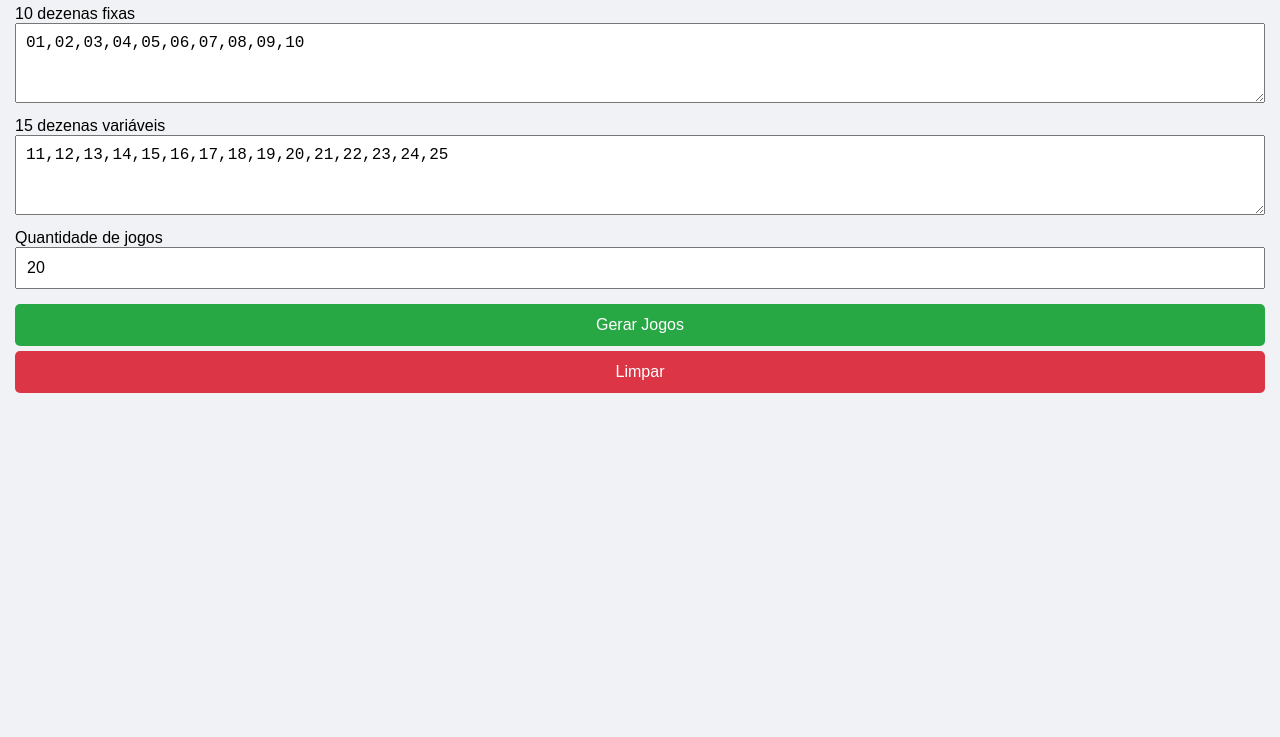
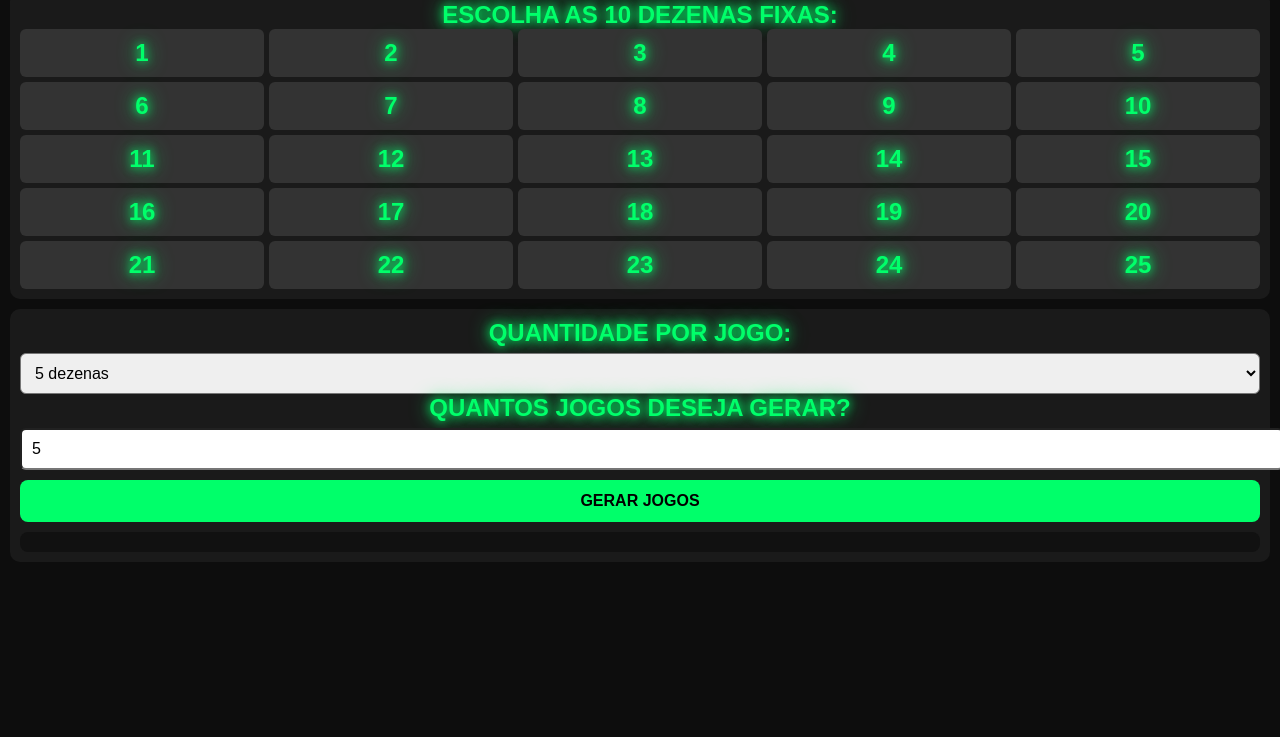
Before and after one commit to valdenilsonrm75/Lotof-cil-10-dezenas-fixas, a plain HTML site: page index.html in a window 1280 px wide. Shown: the part 63-800 px from the top of the page. Drawn offline with Linux system fonts and the light colour scheme.

Commit message:
Update index.html

```diff
--- a/index.html
+++ b/index.html
@@ -3,85 +3,180 @@
 <head>
 <meta charset="UTF-8">
 <meta name="viewport" content="width=device-width, initial-scale=1.0">
-<title>Desmembrador Lotofácil</title>
+<title>Lotofácil GTA</title>
 
 <style>
 body{
     font-family: Arial, sans-serif;
-    margin:15px;
-    background:#f0f2f5;
+    background:#0d0d0d;
+    color:#fff;
+    margin:0;
+    padding:10px;
 }
 
-h2{
+/* TÍTULO GTA */
+h1{
     text-align:center;
+    font-size:24px;
+    font-weight:900;
+    text-transform:uppercase;
+    color:#00ff6a;
+    text-shadow:0 0 10px #00ff6a, 0 0 20px #00ff6a;
+    margin-bottom:10px;
 }
 
-textarea,input{
+.box{
+    background:#1a1a1a;
+    padding:10px;
+    border-radius:10px;
+    margin-bottom:10px;
+}
+
+.numeros{
+    display:grid;
+    grid-template-columns:repeat(5, 1fr);
+    gap:5px;
+}
+
+.numero{
+    background:#333;
+    padding:10px;
+    text-align:center;
+    border-radius:6px;
+    cursor:pointer;
+    user-select:none;
+}
+
+.numero.ativo{
+    background:#00ff6a;
+    color:#000;
+    font-weight:bold;
+}
+
+select, input{
     width:100%;
     padding:10px;
-    margin-bottom:10px;
+    margin-top:6px;
+    border-radius:6px;
     font-size:16px;
-    box-sizing:border-box;
-}
-
-textarea{
-    height:80px;
 }
 
 button{
     width:100%;
     padding:12px;
-    margin-top:5px;
+    margin-top:10px;
+    border:none;
+    border-radius:8px;
     font-size:16px;
-    border:none;
-    border-radius:5px;
+    font-weight:bold;
+    background:#00ff6a;
+    color:#000;
     cursor:pointer;
 }
 
-.gerar{
-    background:#28a745;
-    color:white;
+.resultado{
+    margin-top:10px;
+    padding:10px;
+    background:#111;
+    border-radius:8px;
 }
-
-.limpar{
-    background:#dc3545;
-    color:white;
-}
-
-#resultado{
-    margin-top:20px;
-}
-
 .jogo{
-    background:white;
-    padding:10px;
-    margin-bottom:8px;
-    border-radius:5px;
-    box-shadow:0 0 5px rgba(0,0,0,0.2);
+    padding:8px;
+    margin-bottom:6px;
+    background:#222;
+    border-radius:6px;
 }
 </style>
 </head>
+
 <body>
 
-<h2>Desmembrador Lotofácil</h2>
+<h1>💲LOTOFÁCIL COM 10 FIXAS </h1💲>
 
-<label>10 dezenas fixas</label>
-<textarea id="fixas">01,02,03,04,05,06,07,08,09,10</textarea>
+<div class="box">
+    <strong>Escolha as 10 dezenas fixas:</strong>
+    <div class="numeros" id="numeros"></div>
+</div>
 
-<label>15 dezenas variáveis</label>
-<textarea id="variaveis">11,12,13,14,15,16,17,18,19,20,21,22,23,24,25</textarea>
+<div class="box">
+    <strong>Quantidade por jogo:</strong>
+    <select id="grupo">
+        <option value="5">5 dezenas</option>
+        <option value="6">6 dezenas</option>
+        <option value="7">7 dezenas</option>
+        <option value="8">8 dezenas</option>
+    </select>
 
-<label>Quantidade de jogos</label>
-<input type="number" id="qtdJogos" value="20" min="1">
+    <strong>Quantos jogos deseja gerar?</strong>
+    <input type="number" id="qtdJogos" value="5" min="1" max="100">
 
-<button class="gerar" onclick="gerarJogos()">Gerar Jogos</button>
-<button class="limpar" onclick="limparTudo()">Limpar</button>
+    <button onclick="gerar()">GERAR JOGOS</button>
 
-<div id="resultado"></div>
+    <div class="resultado" id="resultado"></div>
+</div>
 
 <script>
+const container = document.getElementById("numeros");
+let selecionados = [];
 
-function embaralhar(array){
-    let arr = [...array];
+// cria 1 a 25
+for(let i=1;i<=25;i++){
+    let div = document.createElement("div");
+    div.classList.add("numero");
+    div.innerText = i;
 
-    for(let i = arr.length - 1; i >
+    div.onclick = () => {
+        if(div.classList.contains("ativo")){
+            div.classList.remove("ativo");
+            selecionados = selecionados.filter(n => n != i);
+        } else {
+            if(selecionados.length < 10){
+                div.classList.add("ativo");
+                selecionados.push(i);
+            } else {
+                alert("Você já escolheu 10 dezenas fixas!");
+            }
+        }
+    };
+
+    container.appendChild(div);
+}
+
+function embaralhar(arr){
+    return [...arr].sort(() => Math.random() - 0.5);
+}
+
+function ordenar(arr){
+    return arr.sort((a,b)=>a-b);
+}
+
+function gerar(){
+    if(selecionados.length != 10){
+        alert("Escolha exatamente 10 dezenas fixas!");
+        return;
+    }
+
+    let grupo = parseInt(document.getElementById("grupo").value);
+    let qtdJogos = parseInt(document.getElementById("qtdJogos").value);
+
+    let todas = Array.from({length:25}, (_,i)=>i+1);
+    let variaveis = todas.filter(n => !selecionados.includes(n));
+
+    let html = "";
+
+    for(let j=0;j<qtdJogos;j++){
+
+        let extras = embaralhar(variaveis).slice(0, grupo);
+        let jogo = selecionados.concat(extras);
+
+        jogo = ordenar(jogo);
+
+        html += `<div class="jogo"><strong>Jogo ${j+1}:</strong><br>${jogo.join(" - ")}</div>`;
+    }
+
+    document.getElementById("resultado").innerHTML = html;
+}
+</script>
+
+</body>
+</html>
```
